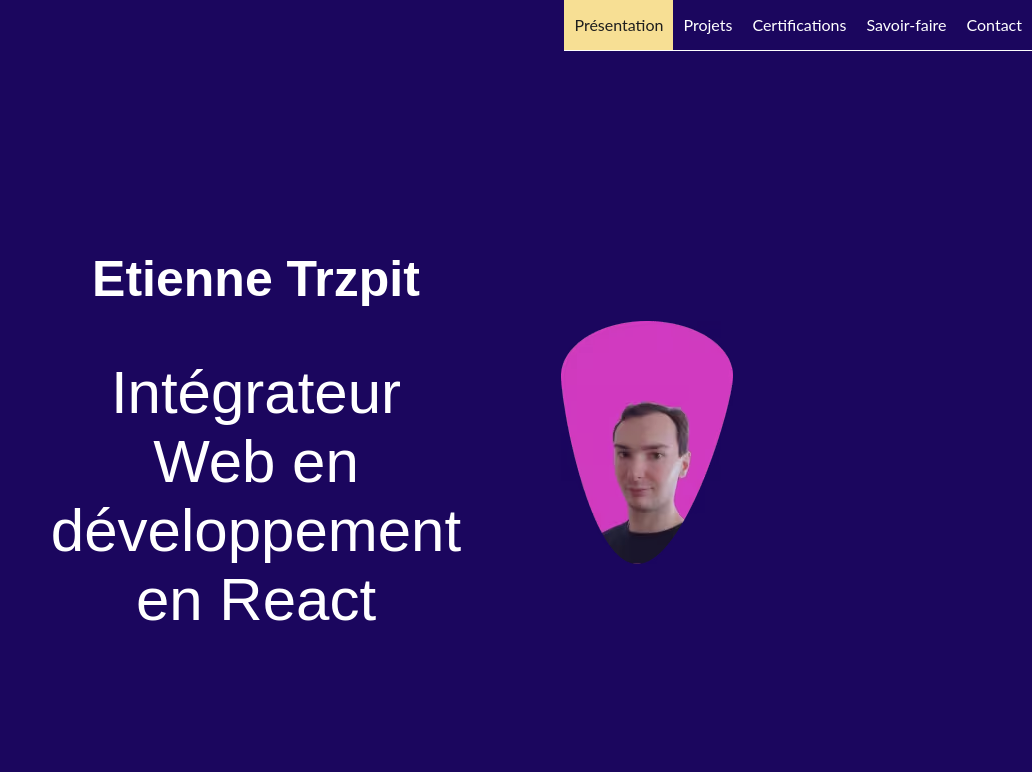
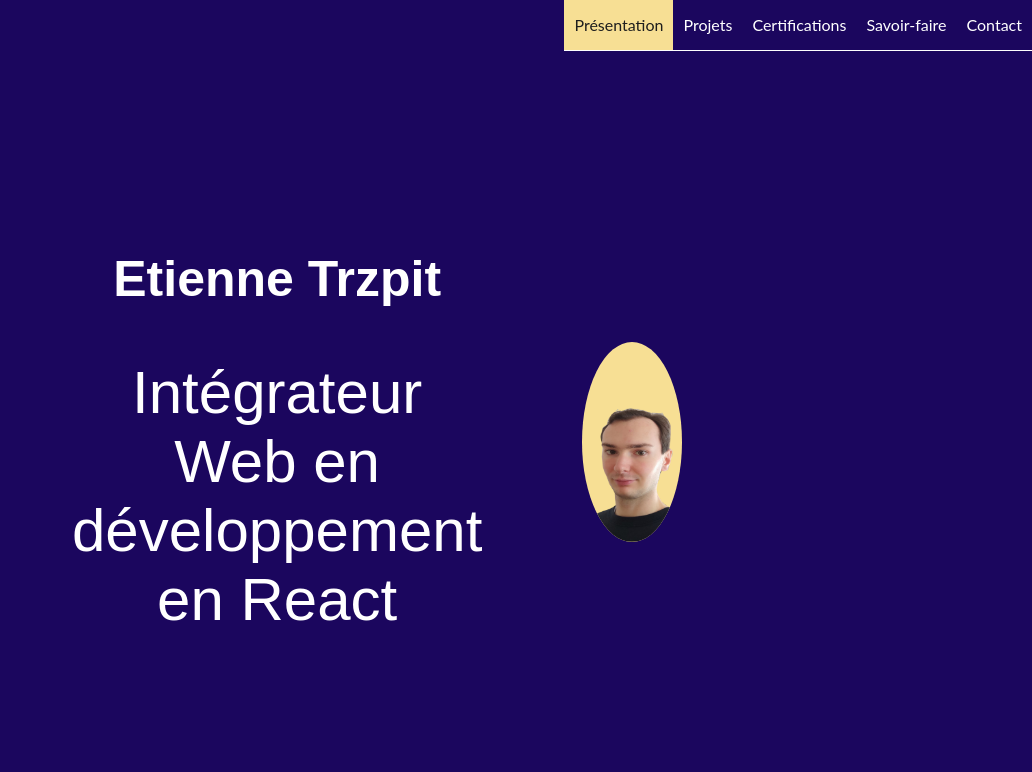
Before and after one commit to EtienneTrzpit/portfoliov3, a React (Vite) app: page / in a window 1280 px wide. Shown: the top 772 px of the page, without its empty margins (248-1280 px from the left). Built offline with nearby package versions, Linux system fonts and the light colour scheme; the HTML template or start-up script is replaced by a standard one.

Commit message:
color photo

```diff
--- a/src/index.css
+++ b/src/index.css
@@ -163,8 +163,11 @@
 }
 
 .presentation-img {
-  width: 172px;
-  height: 243px;
+  width: 100px;
+  height: 200px;
+  background-color: var(--color5);
+  border-radius: 50%;
+  overflow: hidden;
 }
 
 .subtitle {
```
Also changed, not shown: src/assets/images/photo-personnelle.avif.
